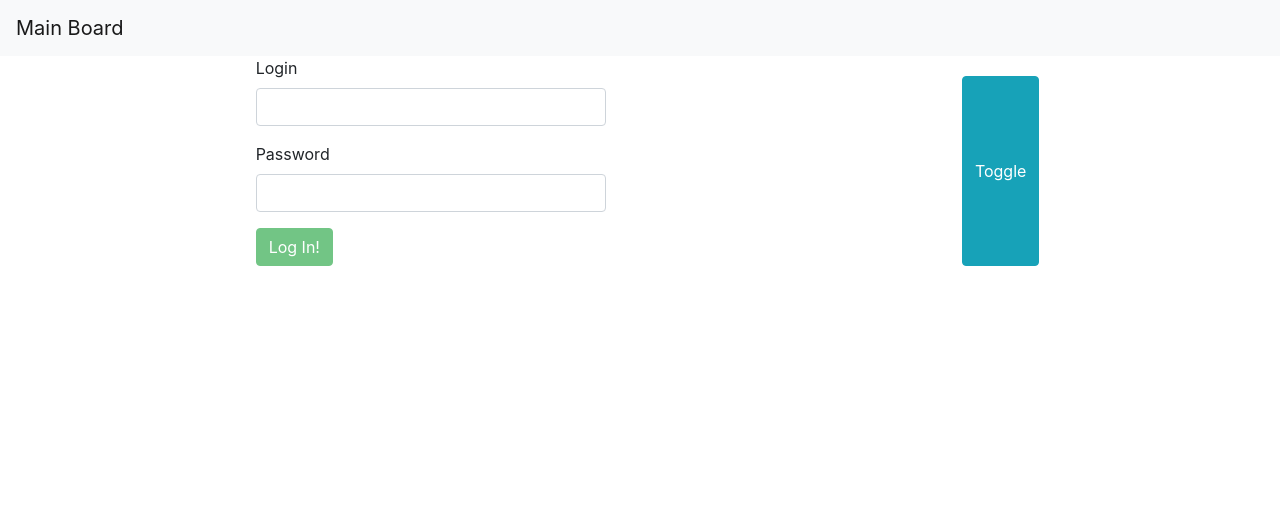
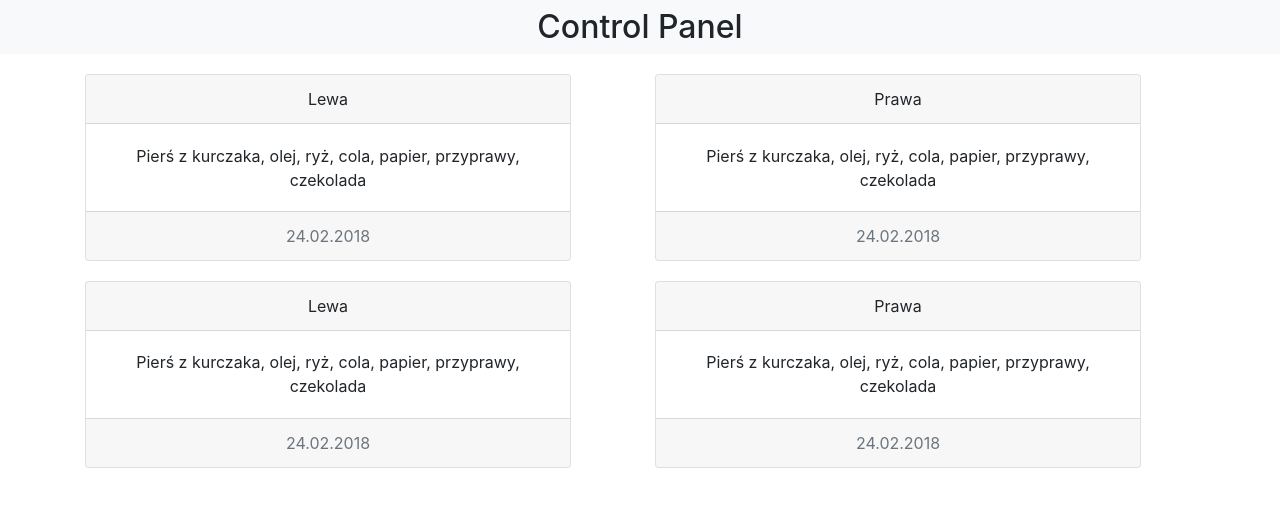
Before and after one commit to Czear/controlPanel, an Angular app: page / in a window 1280 px wide. Shown: the top 506 px of the page. Built offline with nearby package versions, Linux system fonts and the light colour scheme.

Commit message:
Basic cards added

```diff
--- a/src/app/app.component.css
+++ b/src/app/app.component.css
@@ -1,3 +1,12 @@
 body{
     background-color: #e0e0e0;
 }
+
+h2{
+    margin: auto;
+}
+
+.widget{
+    max-width: 90%;
+    margin: 20px 0 10px 0;
+}
--- a/src/app/app.component.html
+++ b/src/app/app.component.html
@@ -1,19 +1,27 @@
 <nav class="navbar navbar-light bg-light">
-    <a class="navbar-brand" href="#">
-            Main Board
-    </a>
+    <h2>Control Panel</h2>
 </nav>
 
-<div class="container ">
-    <div class="row justify-content-around">
-        <div class="col-4 col-sm-4" *ngIf="helper">
-            <app-sing-in-form></app-sing-in-form>
+<div class="container-fluid">
+     <div class="container">
+        <div class="row">
+            <div class="col">
+                <div class="widget">
+                    <app-note-widget [noteData]="left"></app-note-widget>
+                </div>
+                <div class="widget">
+                    <app-note-widget [noteData]="left"></app-note-widget>
+                </div>
+            </div>
+            <div class="col">
+                <div class="widget">
+                    <app-note-widget [noteData]="right"></app-note-widget>
+                </div>
+                <div class="widget">
+                    <app-note-widget [noteData]="right"></app-note-widget>
+                </div>
+            </div>
+
         </div>
-
-        <div class="col-4 col-sm-4" *ngIf="!helper">
-            <app-sing-up-form></app-sing-up-form>
-        </div>
-        <button class="btn btn-info" (click)="toggle()" style="margin-top: 20px">Toggle</button>
-    </div>
-
+     </div>
 </div>
--- a/src/app/app.component.ts
+++ b/src/app/app.component.ts
@@ -6,8 +6,6 @@ import { Component } from '@angular/core';
   styleUrls: ['./app.component.css']
 })
 export class AppComponent {
-  helper = true;
-    toggle() {
-        this.helper = !this.helper;
-    }
+  left = {title: 'Lewa', text: 'Pierś z kurczaka, olej, ryż, cola, papier, przyprawy, czekolada', date: '24.02.2018'};
+  right = {title: 'Prawa', text: 'Pierś z kurczaka, olej, ryż, cola, papier, przyprawy, czekolada', date: '24.02.2018'};
 }
--- a/src/app/app.module.ts
+++ b/src/app/app.module.ts
@@ -8,6 +8,7 @@ import { SingInFormComponent } from './sing-in-form/sing-in-form.component';
 import {ReactiveFormsModule} from '@angular/forms';
 import { NotAllowedCursorDirective } from './directives/not-allowed-cursor.directive';
 import { ValidationIconComponent } from './validation-icon/validation-icon.component';
+import { NoteWidgetComponent } from './note-widget/note-widget.component';
 
 
 @NgModule({
@@ -16,7 +17,8 @@ import { ValidationIconComponent } from './validation-icon/validation-icon.compo
     SingUpFormComponent,
     SingInFormComponent,
     NotAllowedCursorDirective,
-    ValidationIconComponent
+    ValidationIconComponent,
+    NoteWidgetComponent
   ],
   imports: [
     BrowserModule,
--- /dev/null
+++ b/src/app/note-widget/note-widget.component.css
@@ -0,0 +1,3 @@
+.card-block{
+    padding: 4%;
+}
--- /dev/null
+++ b/src/app/note-widget/note-widget.component.html
@@ -0,0 +1,11 @@
+<div class="card text-center">
+  <div class="card-header ">
+    {{title}}
+  </div>
+  <div class="card-block">
+    <p class="card-text">{{text}}</p>
+  </div>
+  <div class="card-footer text-muted">
+    {{date}}
+  </div>
+</div>
--- /dev/null
+++ b/src/app/note-widget/note-widget.component.ts
@@ -0,0 +1,21 @@
+import {Component, Input, OnInit} from '@angular/core';
+
+@Component({
+  selector: 'app-note-widget',
+  templateUrl: './note-widget.component.html',
+  styleUrls: ['./note-widget.component.css']
+})
+export class NoteWidgetComponent implements OnInit {
+  @Input() noteData;
+  title;
+  text;
+  date;
+  constructor() { }
+
+  ngOnInit() {
+    this.title = this.noteData.title;
+    this.text = this.noteData.text;
+    this.date = this.noteData.date;
+  }
+
+}
```
Also changed, not shown: 1 other file (tests, documents, lock files or other folders).
